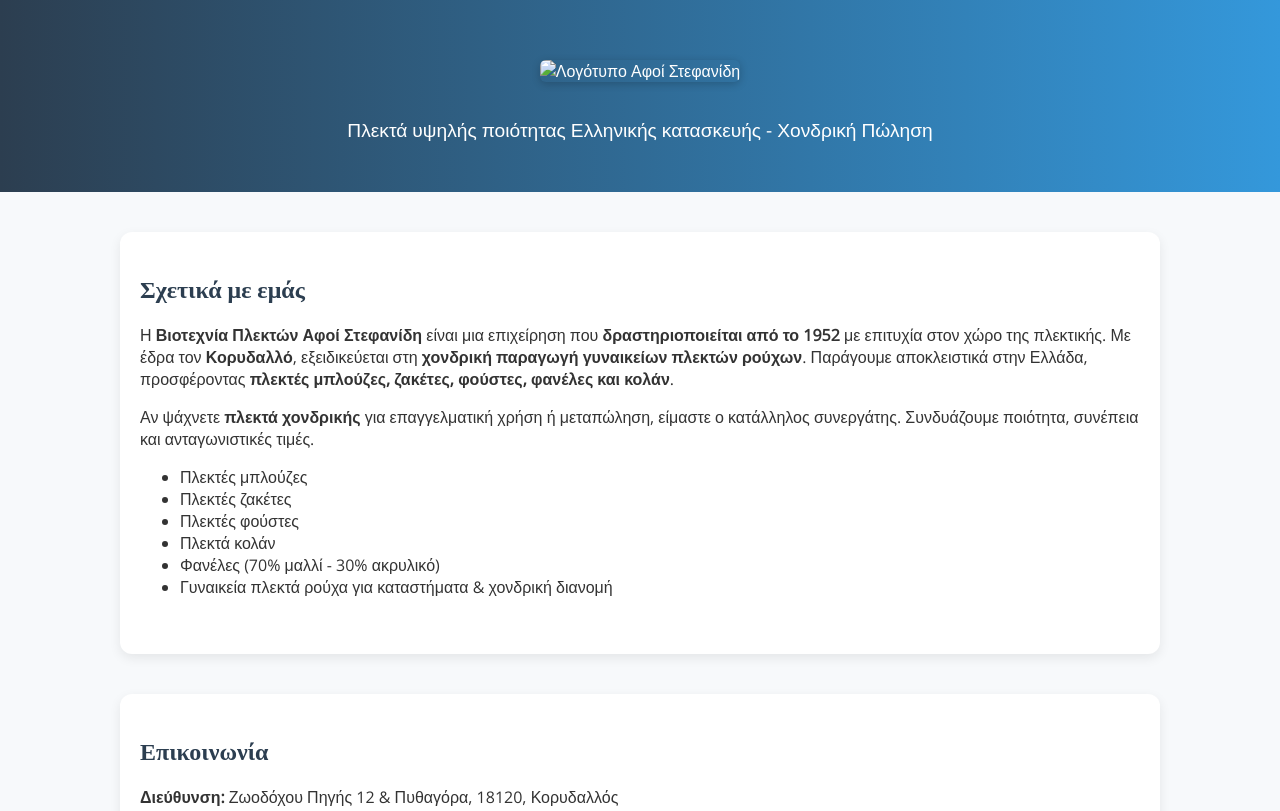
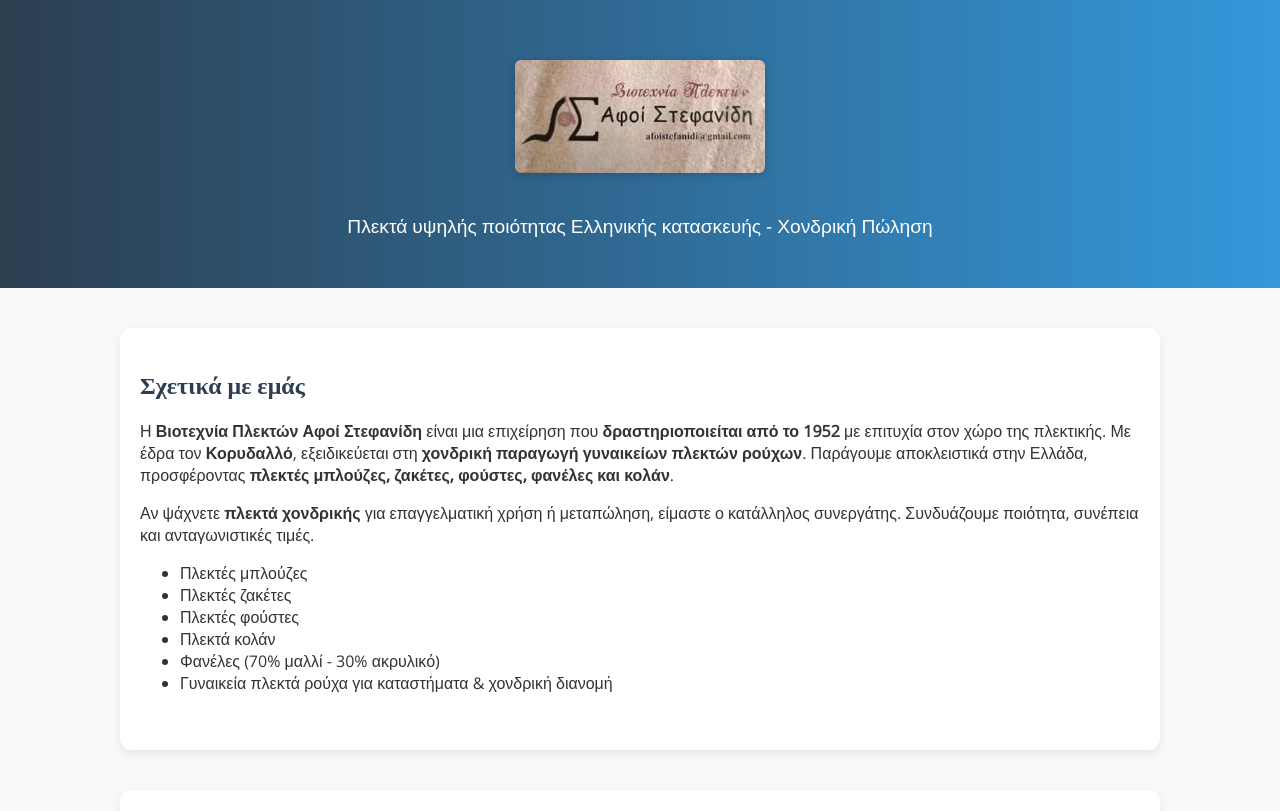
Before and after one commit to despoinaToska/stefanidis-site, a plain HTML site: page index.html in a window 1280 px wide. Shown: the top 811 px of the page. Drawn offline with nearby package versions, Linux system fonts and the light colour scheme.

Commit message:
Update index.html

```diff
--- a/index.html
+++ b/index.html
@@ -122,7 +122,7 @@
 
 <header>
   <div class="logo">
-    <img src="060e7e2e-a708-494e-99bc-af41feede59c.png" alt="Λογότυπο Αφοί Στεφανίδη" />
+    <img src="logo1.jpg" alt="Λογότυπο Αφοί Στεφανίδη" />
   </div>
   <p>Πλεκτά υψηλής ποιότητας Ελληνικής κατασκευής - Χονδρική Πώληση</p>
 </header>
```
